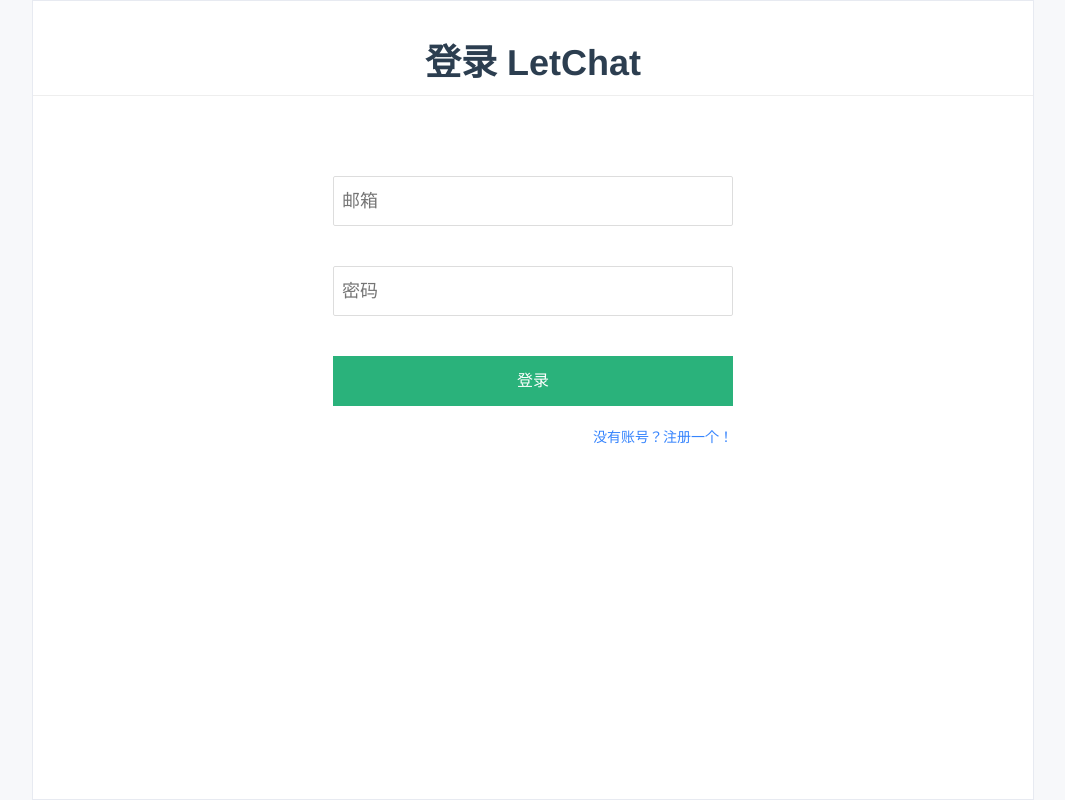
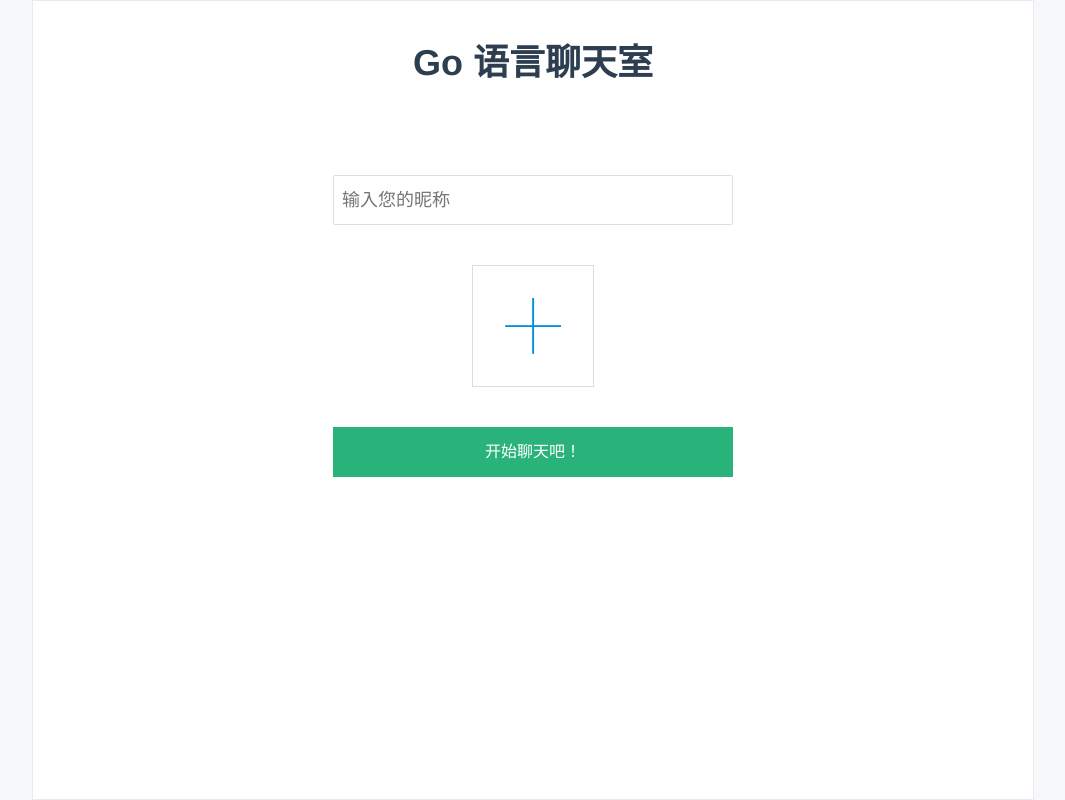
Before and after one commit to phpcyy/chat-web, a Vue app: page /#/ in a window 1280 px wide. Shown: the whole page, without its empty margins (107-1172 px from the left). Built offline with nearby package versions, Linux system fonts and the light colour scheme.

Commit message:
完善进入聊天界面

```diff
--- a/index.html
+++ b/index.html
@@ -2,7 +2,7 @@
 <html>
 <head>
   <meta charset="utf-8">
-  <title>chat-web</title>
+  <title>聊天系统</title>
 </head>
 <style>
   * {
--- a/src/components/Hello.vue
+++ b/src/components/Hello.vue
@@ -3,12 +3,15 @@
     <h1>Go 语言聊天室</h1>
     <div class="form">
       <div class="form-control">
-        <input type="text" placeholder="输入您的昵称">
+        <input type="text" v-model.trim="nickname" placeholder="输入您的昵称">
       </div>
       <div class="form-control">
-        <input type="file" placeholder="选择头像">
+        <input type="file" accept="image/*" class="file" v-on:change="previewImg" style="display: none">
+        <div class="mask">
+          <img src="/static/images/add.png" @click="selectImg" v-bind:src="avator" alt="">
+        </div>
       </div>
-      <div class="btn btn-success">
+      <div class="btn btn-success" @click="getToken">
         开始聊天吧！
       </div>
     </div>
@@ -16,11 +19,46 @@
 </template>
 
 <script>
+  import api from "../service/api.js"
   export default {
     name: 'hello',
     data () {
       return {
+        nickname: "",
+        avator: "/static/images/add.png",
         msg: 'Welcome to Your Vue.js App'
+      }
+    },
+    methods: {
+      selectImg () {
+        document.querySelector(".file").click();
+      },
+      previewImg (e) {
+        let files = e.target.files;
+        if(files.length > 0){
+          let file = files[0];
+          if (file && !/image\/\w+/.test(file.type)) {
+            alert("请选择图片！")
+          }
+          let reader = new FileReader();
+          let scope = this;
+          reader.onload = function (e) {
+            scope.avator = e.target.result;
+          };
+          reader.readAsDataURL(file);
+        }
+      },
+      getToken (){
+          if(this.nickname.length === 0){
+              return alert("请填写昵称")
+          }
+          if (document.querySelector(".file").files.length === 0){
+            return alert("请选择头像")
+          }
+        api.file("/gettoken", {
+          nickname: this.nickname,
+          file: document.querySelector(".file").files[0]
+        });
       }
     }
   }
@@ -33,11 +71,11 @@
     margin: 40px 0;
     border: none;
   }
+
   .form {
     overflow: hidden;
     margin: 20px auto;
     width: 400px;
-    overflow: hidden;
     .form-tip {
       font-size: 14px;
       text-align: right;
@@ -73,10 +111,28 @@
       height: 50px;
       line-height: 50px;
       margin-top: 40px;
+      cursor: pointer;
     }
     .btn.btn-success {
       background: #2ab27b;
       color: #fff;
     }
+    .mask {
+      height: 120px;
+      width: 120px;
+      line-height: 120px;
+      text-align: center;
+      margin: 0 auto;
+      border: 1px solid #ddd;
+      position: relative;
+      img {
+        position: absolute;
+        left: 25%;
+        top: 25%;
+        width: 50%;
+        height: 50%;
+        cursor: pointer;
+      }
+    }
   }
 </style>
--- a/src/router/index.js
+++ b/src/router/index.js
@@ -10,7 +10,7 @@
 export default new Router({
   routes: [
     {
-      path: '/',
+      path: '/login',
       name: 'Login',
       component: Login
     },
@@ -20,7 +20,7 @@
       component: Chat
     },
     {
-      path: '/hello',
+      path: '/',
       name: 'hello',
       component: Hello
     }
--- a/src/service/api.js
+++ b/src/service/api.js
@@ -10,16 +10,26 @@
 
 api.post = function (uri, data = {}) {
   return axios.post(uri, querystring.stringify(data)).catch(function (error) {
-    alert(error)
-  })
+    alert(error);
+  });
 };
 
 api.get = function (uri, data = {}) {
   let param = querystring.stringify(data);
-  uri = param ? uri + "?" + param:uri;
+  uri = param ? uri + "?" + param : uri;
   return axios.get(uri).catch(function (error) {
-    alert(error)
-  })
+    alert(error);
+  });
+};
+
+api.file = function (uri, data = {}) {
+  let getFormData = object => Object.keys(object).reduce((formData, key) => {
+    formData.append(key, object[key]);
+    return formData;
+  }, new FormData());
+  return axios.post(uri, getFormData(data)).catch(function (error) {
+    alert(error);
+  });
 };
 
 export default api
```
Also changed, not shown: static/images/add.png (renamed from src/assets/add.png).
